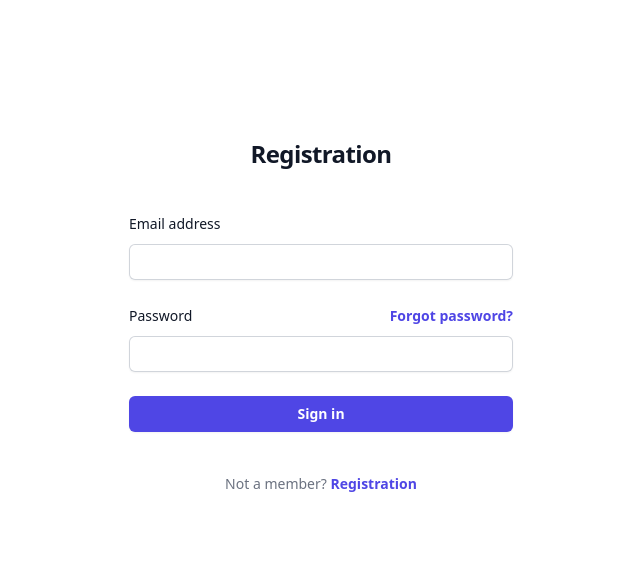
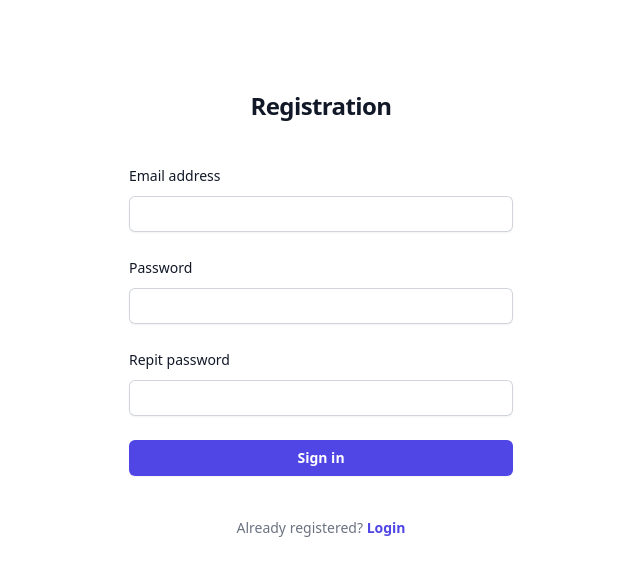
Before and after one commit to IliaPavl/laravel_progect, a Vue app in the folder laravel-base/vue/: page /registration in a window 1280 px wide. Shown: the top 576 px of the page, without its empty margins (319-959 px from the left). Built offline with nearby package versions, Linux system fonts and the light colour scheme.

Commit message:
create Registration component

```diff
--- a/laravel-base/vue/src/views/Registration.vue
+++ b/laravel-base/vue/src/views/Registration.vue
@@ -1,11 +1,5 @@
 <template>
-  <div class="flex min-h-full flex-1 flex-col justify-center px-6 py-12 lg:px-8">
   <div class="sm:mx-auto sm:w-full sm:max-w-sm">
-      <!-- <img
-        class="mx-auto h-10 w-auto"
-        src="https://tailwindui.com/img/logos/mark.svg?color=indigo&shade=600"
-        alt="Your Company"
-      /> -->
     <h2
       class="mt-10 text-center text-2xl font-bold leading-9 tracking-tight text-gray-900"
     >
@@ -33,16 +27,9 @@
 
       <div>
         <div class="flex items-center justify-between">
-            <label
-              for="password"
-              class="block text-sm font-medium leading-6 text-gray-900"
+          <label for="password" class="block text-sm font-medium leading-6 text-gray-900"
             >Password</label
           >
-            <div class="text-sm">
-              <a href="#" class="font-semibold text-indigo-600 hover:text-indigo-500"
-                >Forgot password?</a
-              >
-            </div>
         </div>
         <div class="mt-2">
           <input
@@ -50,6 +37,23 @@
             name="password"
             type="password"
             autocomplete="current-password"
+            required=""
+            class="block w-full rounded-md border-0 py-1.5 text-gray-900 shadow-sm ring-1 ring-inset ring-gray-300 placeholder:text-gray-400 focus:ring-2 focus:ring-inset focus:ring-indigo-600 sm:text-sm sm:leading-6"
+          />
+        </div>
+      </div>
+
+      <div>
+        <div class="flex items-center justify-between">
+          <label for="password" class="block text-sm font-medium leading-6 text-gray-900"
+            >Repit password</label
+          >
+        </div>
+        <div class="mt-2">
+          <input
+            id="passwordRepit"
+            name="passwordRepit"
+            type="password"
             required=""
             class="block w-full rounded-md border-0 py-1.5 text-gray-900 shadow-sm ring-1 ring-inset ring-gray-300 placeholder:text-gray-400 focus:ring-2 focus:ring-inset focus:ring-indigo-600 sm:text-sm sm:leading-6"
           />
@@ -67,13 +71,15 @@
     </form>
 
     <p class="mt-10 text-center text-sm text-gray-500">
-        Not a member?
+      Already registered?
       {{ " " }}
-        <a href="#" class="font-semibold leading-6 text-indigo-600 hover:text-indigo-500"
-          >Registration</a
+      <router-link
+        :to="{ name: 'Login' }"
+        href="#"
+        class="font-semibold leading-6 text-indigo-600 hover:text-indigo-500"
+        >Login</router-link
       >
     </p>
-    </div>
   </div>
 </template>
 
```
Lines whose indentation alone changed are shown as unchanged.
